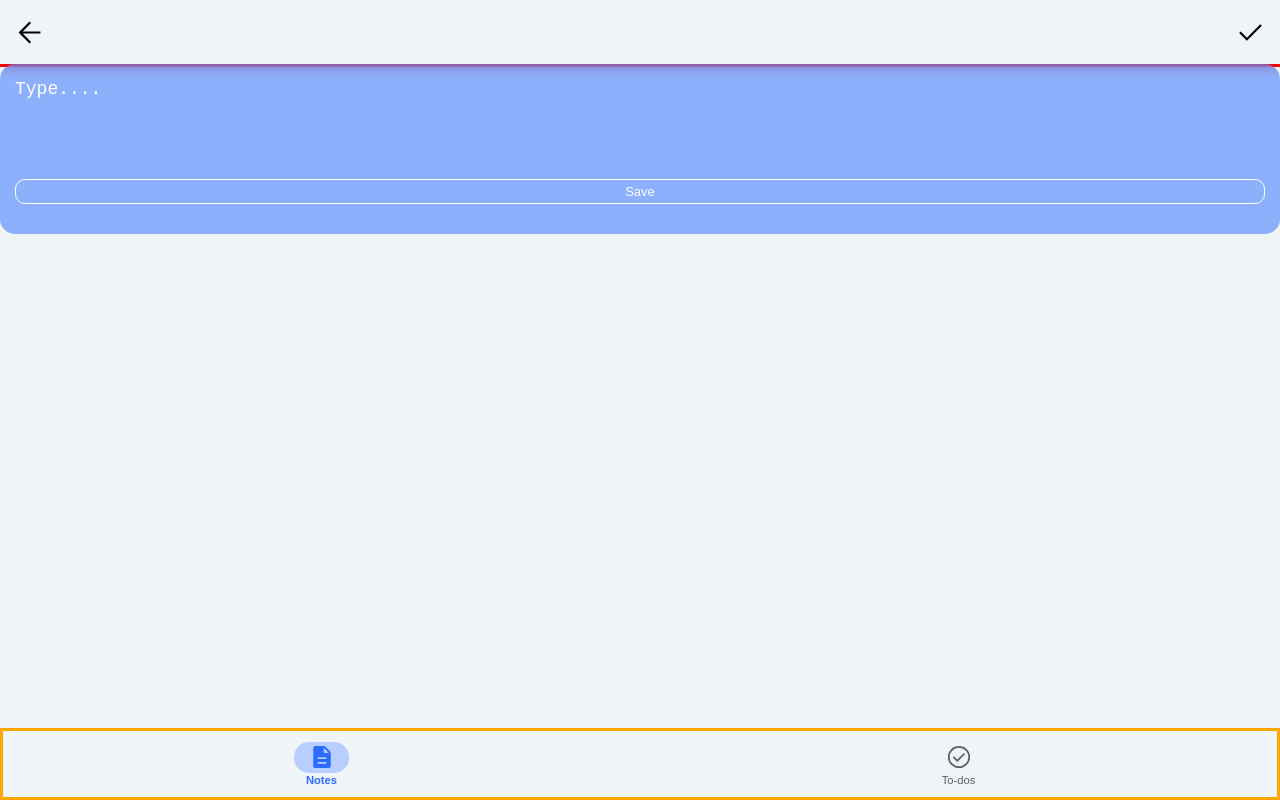
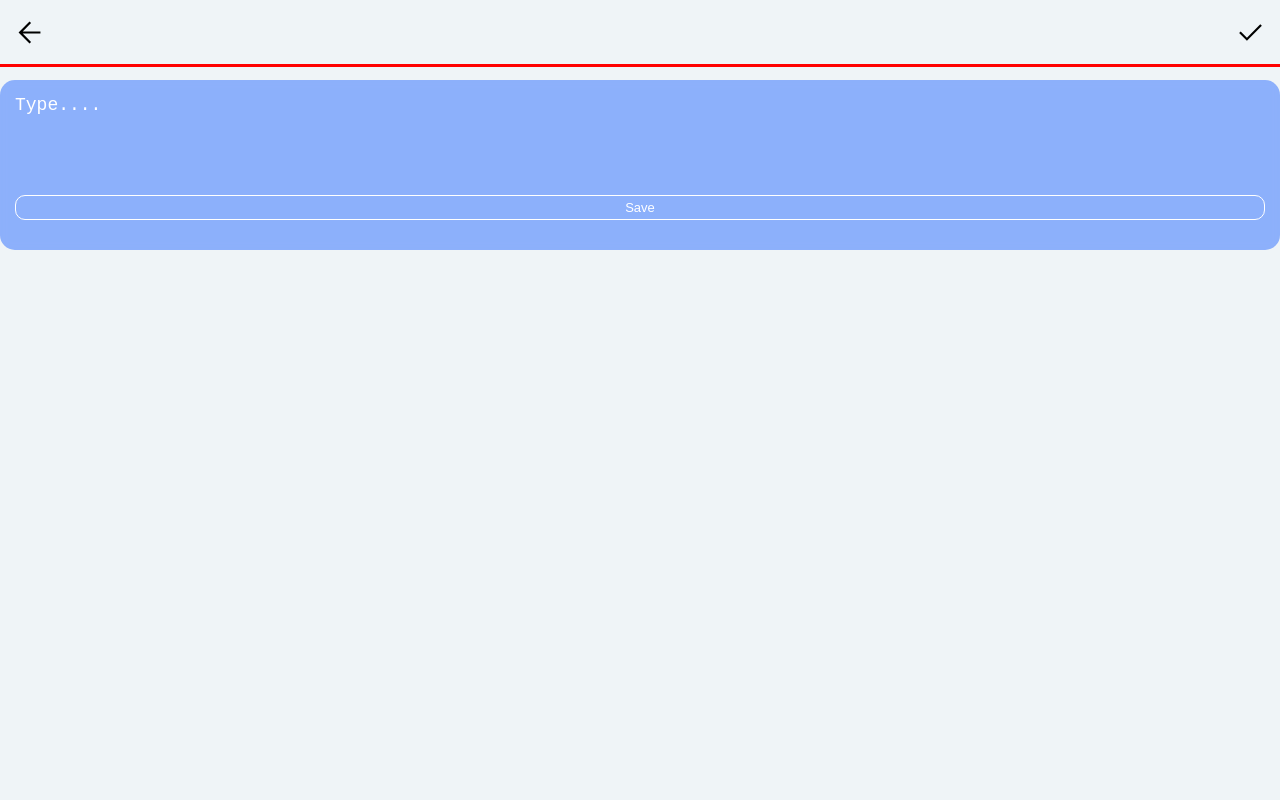
Before and after one commit to Rubinich/notes, a React (Create React App) app: page / in a window 1280 px wide. Both pictures are taken after a click on the element 1230 px from the left and 678 px from the top of the page. Built offline with nearby package versions, Linux system fonts and the light colour scheme.

Commit message:
return fixed, navbar fixed

```diff
--- a/src/App.js
+++ b/src/App.js
@@ -1,5 +1,4 @@
 import "./App.css";
-import Navbar from "./layouts/navbar/navbar.js";
 import Notes from "./layouts/screen1/screen1.js";
 import Todos from "./layouts/screen2/screen2.js";
 import MakeNote from "./layouts/notes/notes.js"
@@ -10,7 +9,6 @@ function App() {
   return (
     <div className="App">
       <BrowserRouter>
-      <Navbar/>
         <Routes>
           <Route path="/" element={<Notes />}/>
           <Route path="/todos" element={<Todos />}/>
--- a/src/layouts/add/add.js
+++ b/src/layouts/add/add.js
@@ -9,10 +9,10 @@ export default function AddNote() {
         navigate("/make-note")
     }
 
-    const [isClicked, setIsClicked] = useState(false);
-    const addBtnClass = isClicked ? "add-btn clicked" : "add-btn";
+    const [isADClicked, setIsADClicked] = useState(false);
+    const addBtnClass = isADClicked ? "add-btn clicked" : "add-btn";
     const isAddClicked = () => {
-        setIsClicked(!isClicked);
+        setIsADClicked(!isADClicked);
     };
 
     return (
--- a/src/layouts/header-add/header-add.css
+++ b/src/layouts/header-add/header-add.css
@@ -7,9 +7,15 @@
     height: 8vh;
     padding-inline: 0.75em;
     outline: 3px solid red;
+    margin-block-end: 1em;
 }
 
 .headeradd-wrapper img, .headeradd-wrapper button{
     width: 35px;
     height: 35px;
+    transition: all 0.25s ease-in-out;
 }
+
+.returnBtn.clicked button{
+    transform: scale(0.9);
+}
--- a/src/layouts/header-add/header-add.js
+++ b/src/layouts/header-add/header-add.js
@@ -2,17 +2,27 @@ import returnBtn from "./../../assets/return-icon.svg"
 import confirmBtn from "./../../assets/check-icon.svg"
 import "./header-add.css"
 import { useNavigate } from "react-router-dom";
+import { useState } from "react";
 
 export default function HeaderAdd() {
     const navigate = useNavigate()
     const returnToNotes = () => {
-        navigate("/")
+        navigate("/");
     }
+
+    const [isClicked, setIsClicked] = useState(false);
+    const returnBtnClass = isClicked ? "returnBtn clicked" : "returnBtn";
+    const isReturnClicked = () => {
+        setIsClicked(!isClicked);
+    };
 
     return (
         <div className="headeradd-wrapper">
-            <button onClick={() => returnToNotes()}><img src={returnBtn} alt=""/></button>
-            <button><img src={confirmBtn} alt=""/></button>
+            <div className={returnBtnClass} onClick={isReturnClicked} onTransitionEnd={returnToNotes}>
+                <button><img src={returnBtn} alt=""/></button>
+            </div>
+
+            <button className="confirmBtn"><img src={confirmBtn} alt=""/></button>
         </div>
 
     );
--- a/src/layouts/navbar/navbar.css
+++ b/src/layouts/navbar/navbar.css
@@ -29,7 +29,7 @@ button{
     left: 0;
     width: 100%;
     height: 9vh;
-    border: 3px solid orange;
+    border: 3px solid red;
 }
 
 .nav-btn{
--- a/src/layouts/screen1/screen1.js
+++ b/src/layouts/screen1/screen1.js
@@ -1,11 +1,13 @@
 import Header from "./../header/header.js";
 import AddNote from "./../add/add.js";
+import Navbar from "../navbar/navbar.js";
 
 export default function ShowNotes() {
     return (
         <div>
             <Header />
             <AddNote />
+            <Navbar />
         </div>
     );
 }
--- a/src/layouts/screen2/screen2.js
+++ b/src/layouts/screen2/screen2.js
@@ -1,7 +1,10 @@
+import Navbar from "../navbar/navbar";
+
 export default function ShowTodo() {
     return (
         <div>
             <h1>Ništa</h1>
+            <Navbar />
         </div>
     );
 }
```
